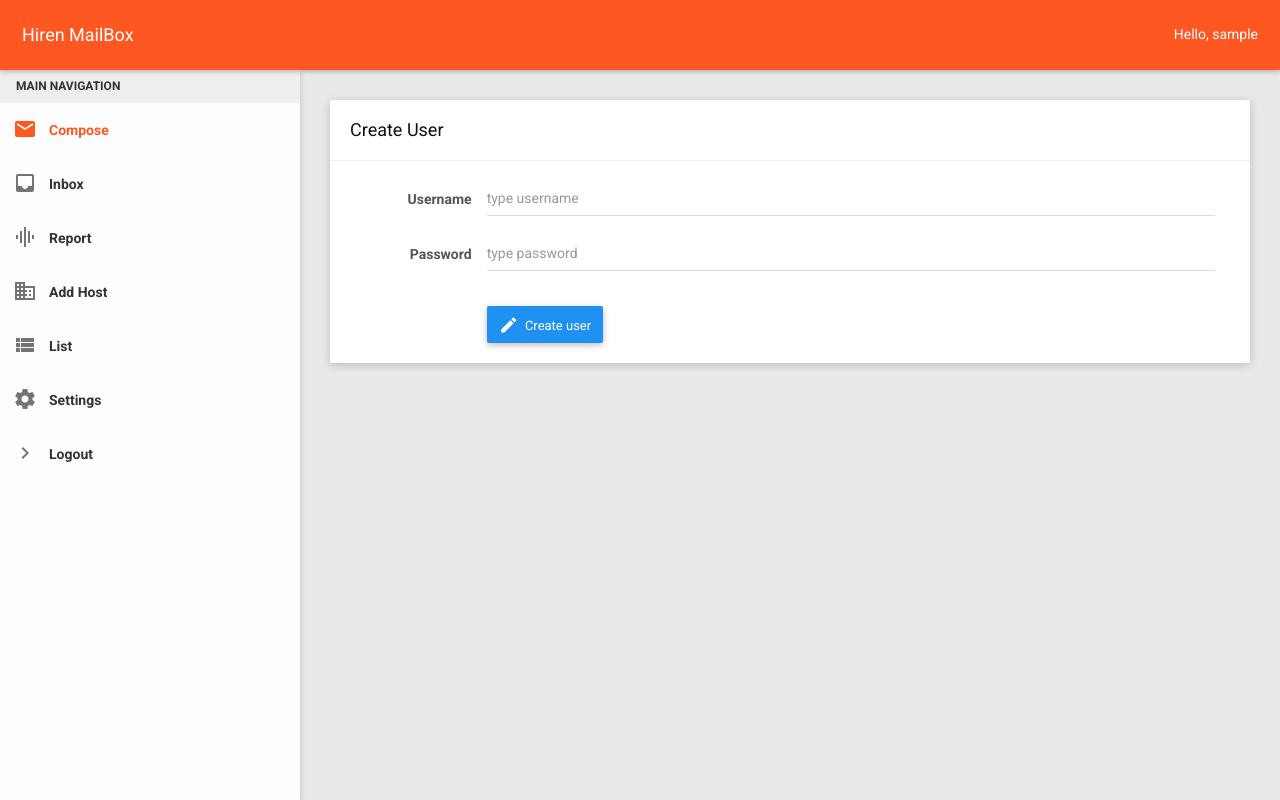
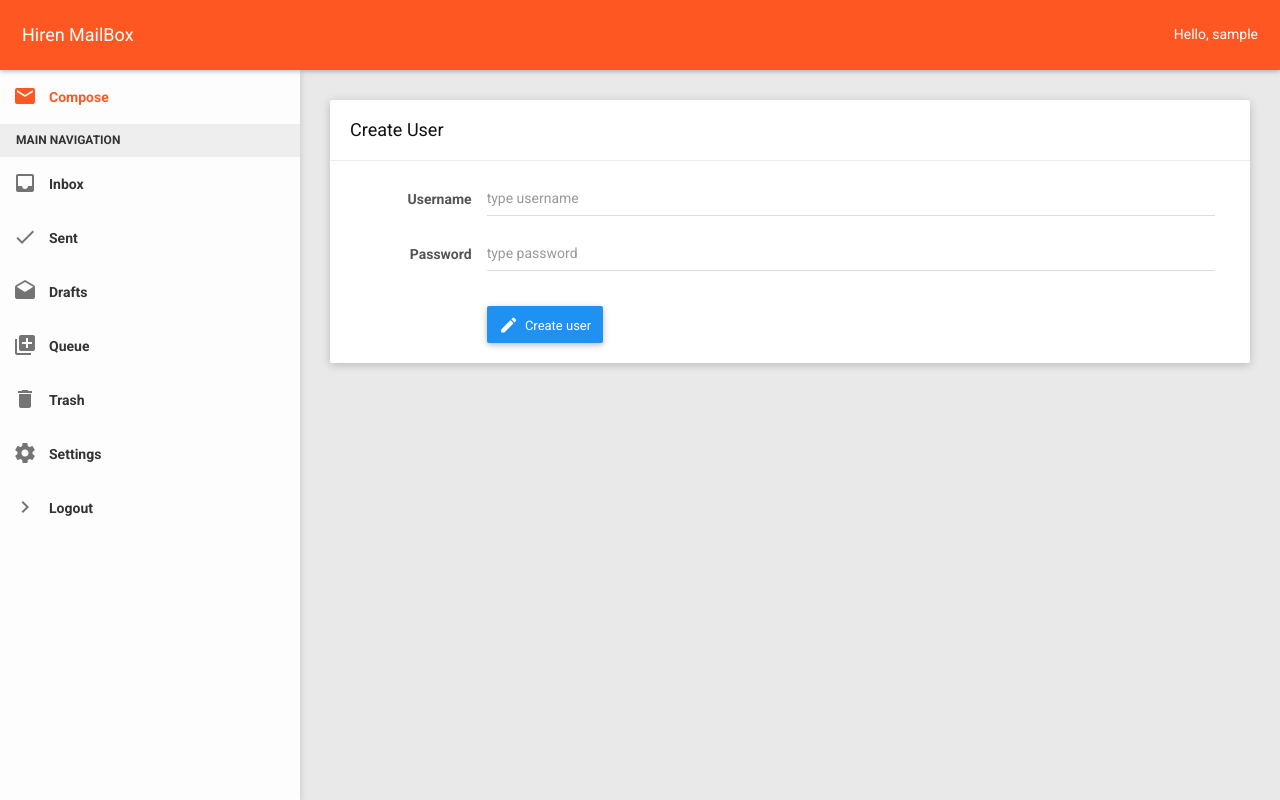
Before and after one commit to pyprism/Hiren-Hedwig, a Django app: page /user/ in a window 1280 px wide. Run offline with Django 3.2, Linux system fonts and the light colour scheme; the visitor is signed in with stand-in values (Sample User, id 1); some libraries are stand-ins or nearby versions.

Commit message:
added new link

```diff
--- a/templates/base.html
+++ b/templates/base.html
@@ -74,13 +74,13 @@
         <!-- Menu -->
         <div class="menu">
             <ul class="list">
-                <li class="header">MAIN NAVIGATION</li>
                 <li class="active">
                     <a href="{% url 'compose' %}">
                         <i class="material-icons">email</i>
                         <span>Compose</span>
                     </a>
                 </li>
+                <li class="header">MAIN NAVIGATION</li>
                 <li>
                      <a href="{% url 'inbox' %}">
                         <i class="material-icons">inbox</i>
@@ -89,21 +89,27 @@
                 </li>
 
                 <li >
-                    <a href="/report/">
-                        <i class="material-icons">graphic_eq</i>
-                        <span>Report</span>
+                    <a href="{% url 'sent' %}">
+                        <i class="material-icons">done</i>
+                        <span>Sent</span>
                     </a>
                 </li>
                 <li>
                     <a href="/add/">
-                        <i class="material-icons">domain</i>
-                        <span>Add Host</span>
+                        <i class="material-icons">drafts</i>
+                        <span>Drafts</span>
                     </a>
                 </li>
                 <li>
                     <a href="/list/">
-                        <i class="material-icons">view_list</i>
-                        <span>List</span>
+                        <i class="material-icons">queue</i>
+                        <span>Queue</span>
+                    </a>
+                </li>
+                <li>
+                    <a href="/list/">
+                        <i class="material-icons">delete</i>
+                        <span>Trash</span>
                     </a>
                 </li>
                 <li>
```
